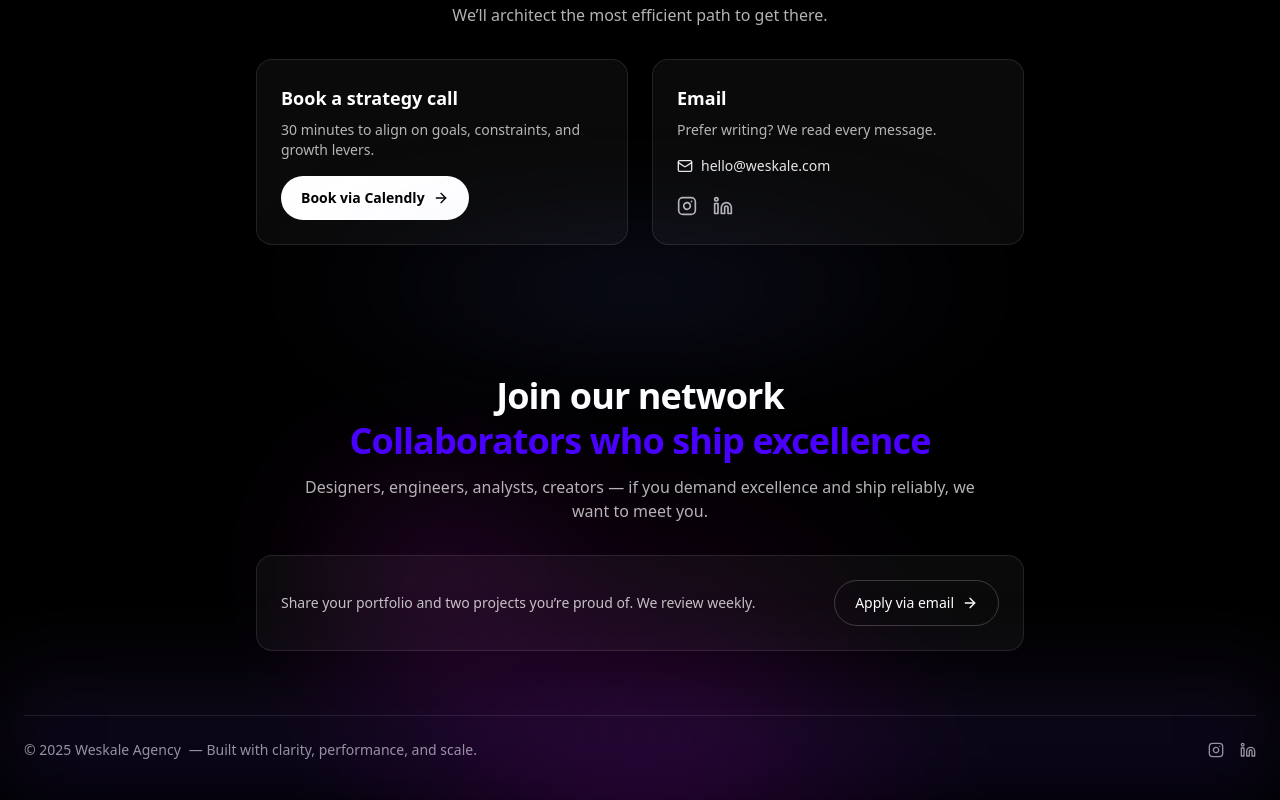
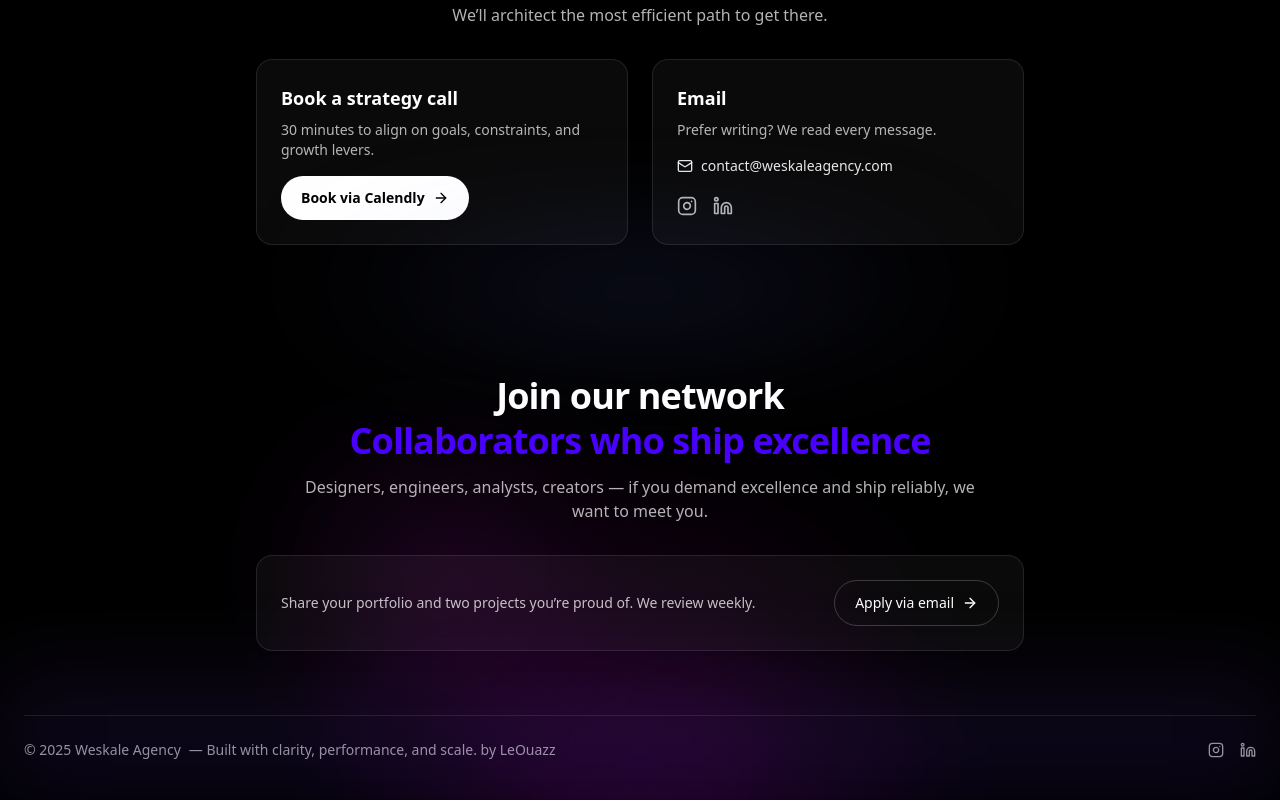
Before and after one commit to LeOuazz/Weskale, a Next.js app: page / in a window 1280 px wide. Shown: the part 2214-3014 px from the top of the page. Built offline with nearby package versions, Linux system fonts and the light colour scheme.

Commit message:
final push

```diff
--- a/src/app/component/ComingSoonWeskale.tsx
+++ b/src/app/component/ComingSoonWeskale.tsx
@@ -474,7 +474,7 @@ const OnePageWeskale: React.FC = () => {
                                 href="mailto:hello@weskale.com"
                                 className="mt-4 inline-flex items-center gap-2 text-sm text-white/90 underline-offset-4 hover:underline"
                             >
-                                <Mail className="h-4 w-4" /> hello@weskale.com
+                                <Mail className="h-4 w-4" /> contact@weskaleagency.com
                             </a>
                             <div className="mt-4 flex items-center gap-4 text-white/70">
                                 <a href="https://www.instagram.com/weskaleagency" aria-label="Instagram" className="hover:text-white">
@@ -510,7 +510,7 @@ const OnePageWeskale: React.FC = () => {
                             Share your portfolio and two projects you’re proud of. We review weekly.
                         </p>
                         <a
-                            href="mailto:talent@weskale.com?subject=Join%20Weskale%20Network&body=Hi%20Weskale%2C%0D%0A%0D%0AHere%20are%20my%20links%20and%20two%20flagship%20projects%3A%0D%0A-%20%0D%0A-%20%0D%0A"
+                            href="mailto:talent@weskaleagency.com?subject=Join%20Weskale%20Network&body=Hi%20Weskale%2C%0D%0A%0D%0AHere%20are%20my%20links%20and%20two%20flagship%20projects%3A%0D%0A-%20%0D%0A-%20%0D%0A"
                             className="inline-flex items-center gap-2 rounded-full border border-white/20 px-5 py-3 text-sm text-white transition hover:bg-white/10"
                         >
                             Apply via email <ArrowRight className="h-4 w-4" />
@@ -524,7 +524,7 @@ const OnePageWeskale: React.FC = () => {
                 <div className="flex flex-col items-center justify-between gap-4 border-t border-white/10 pt-6 text-sm text-white/60 md:flex-row">
                     <div className="flex items-center gap-2">
                         <span>© {year} Weskale Agency</span>
-                        <span className="hidden md:inline">— Built with clarity, performance, and scale.</span>
+                        <span className="hidden md:inline">— Built with clarity, performance, and scale. by LeOuazz</span>
                     </div>
                     <div className="flex items-center gap-4">
                         <a href="https://www.instagram.com/weskaleagency" className="hover:text-white/90" aria-label="Instagram">
```
